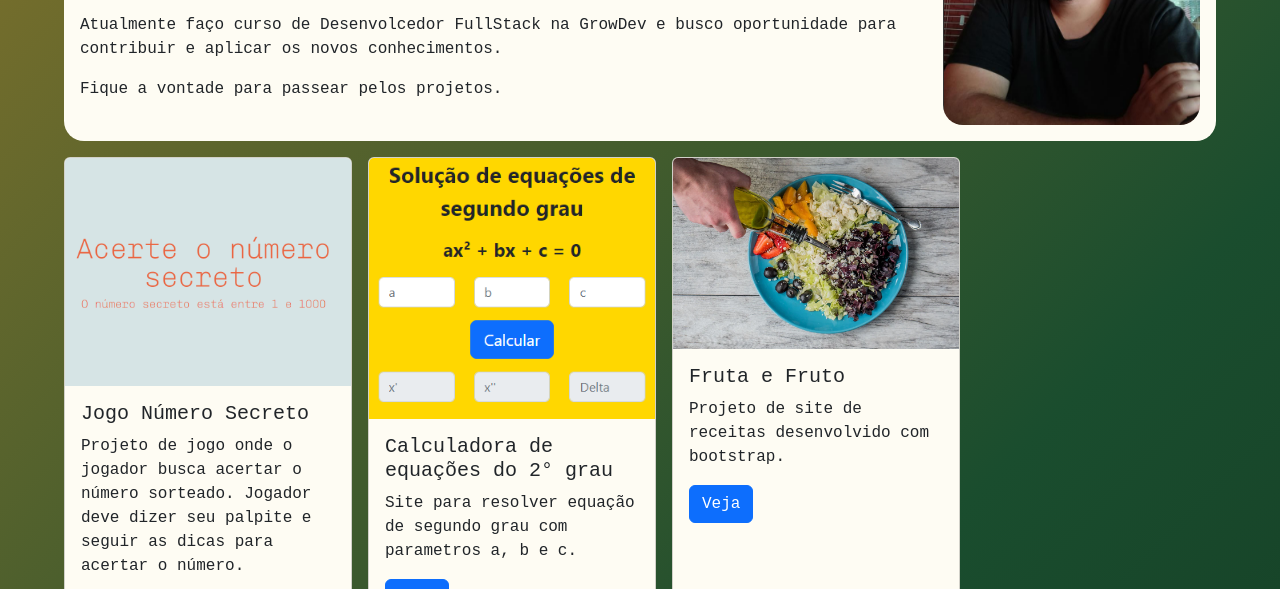
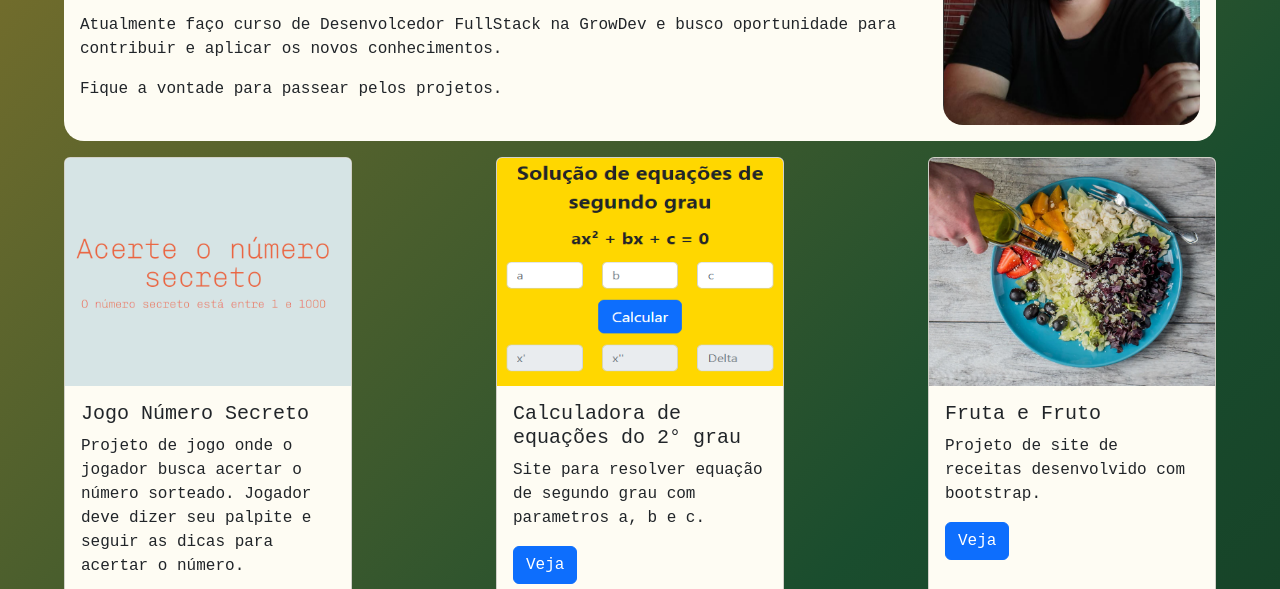
Before and after one commit to laiozago/laiozago.github.io, a plain HTML site: page index.html in a window 1280 px wide. Shown: the part 211-800 px from the top of the page. Drawn offline with nearby package versions, Linux system fonts and the light colour scheme; a web font is replaced by a local one.

Commit message:
:lipstick: imagem dos cards com object-fit

```diff
--- a/css/style.css
+++ b/css/style.css
@@ -127,13 +127,21 @@ body {
 .projetos {
     display: flex;
     flex-wrap: wrap;
-    justify-content: flex-start;
+    justify-content: space-between;
     gap: 1em;
 }
 
 .card {
     margin-bottom: .5em;
     background-color: var(--cor-da-letra);
+}
+
+.projetos>div>img {
+    height: 227.95px;
+}
+
+#fruta-e-fruto_img {
+    object-fit: cover;
 }
 
 .fa-square-whatsapp {
@@ -182,4 +190,8 @@ body {
     .info-redes, .info-contatos {
         width: 90vw;
     }
+
+    .projetos {
+        justify-content: center;
+    }
 }
--- a/index.html
+++ b/index.html
@@ -66,7 +66,7 @@
             <!-- ========== End card calculadore de equação do 2° grau ========== -->
             <!-- ========== Start card site Fruta e Fruto ========== -->
             <div class="card" style="width: 18rem;">
-                <img src="./Projetos/fruta e fruto/src/img/capa_card.webp" class="card-img-top" alt="Imagem ilustrativa de mix de vegetais.">
+                <img src="./Projetos/fruta e fruto/src/img/capa_card.webp" id="fruta-e-fruto_img" class="card-img-top" alt="Imagem ilustrativa de mix de vegetais.">
                 <div class="card-body">
                     <h5 class="card-title">Fruta e Fruto</h5>
                     <p class="card-text">Projeto de site de receitas desenvolvido com bootstrap.</p>
```
